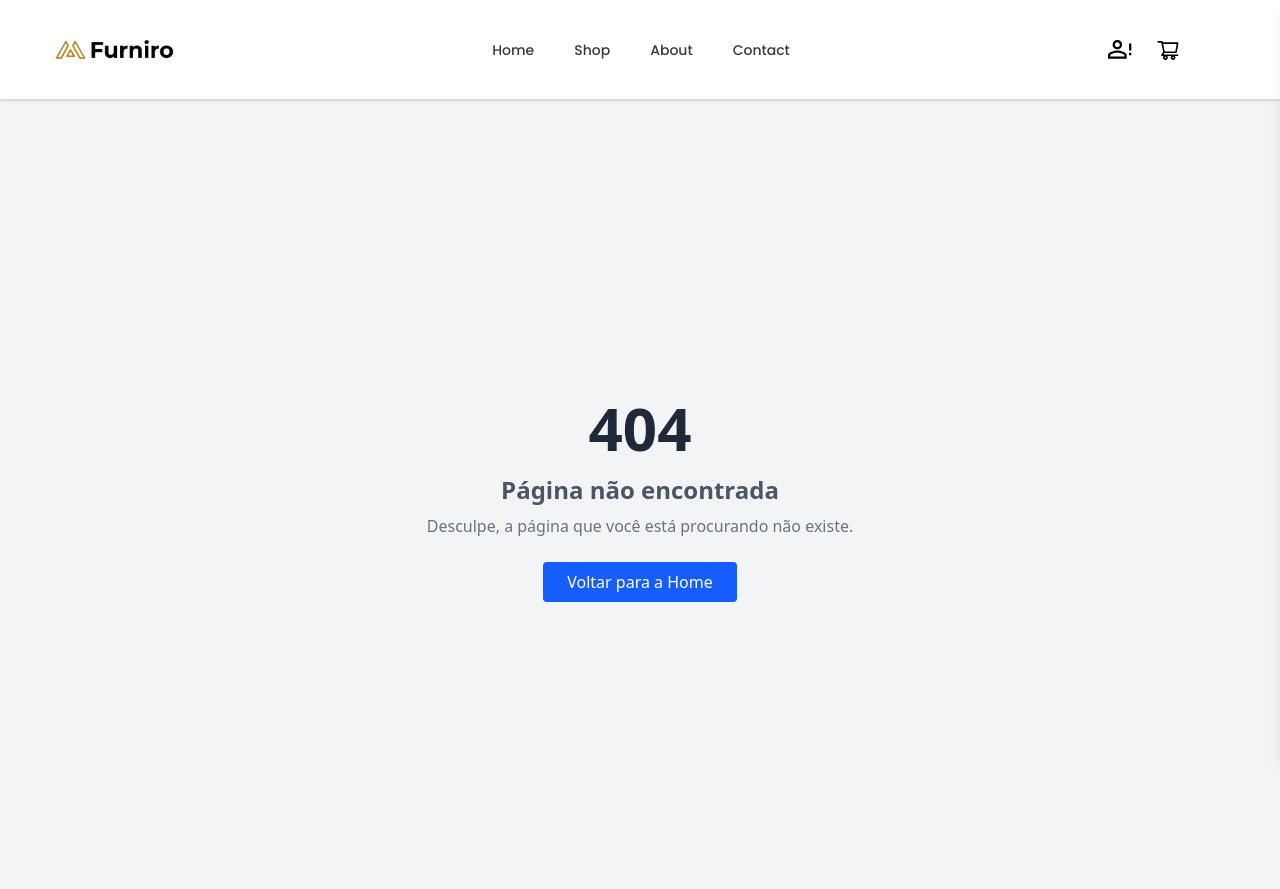
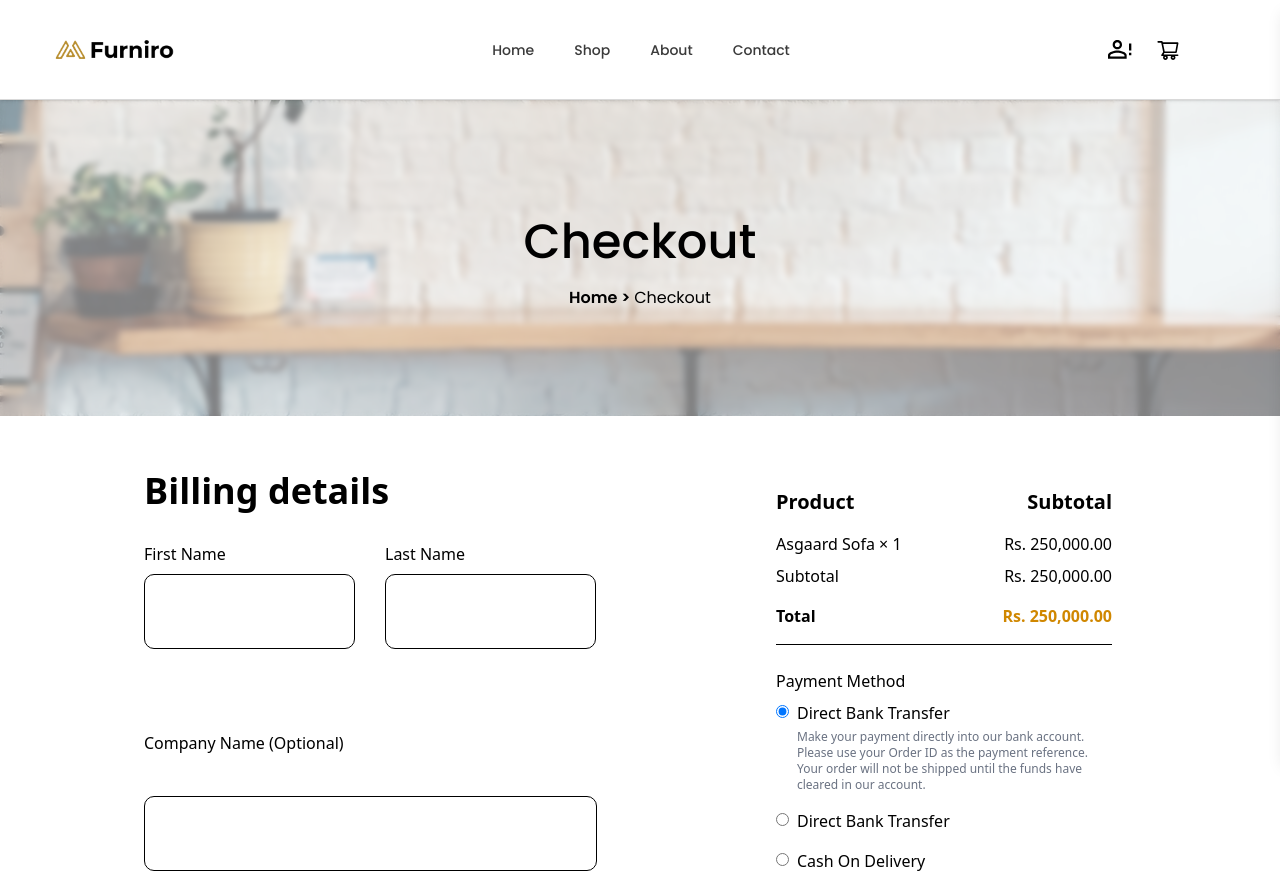
Before and after one commit to RafaelTeixeira1/furniro-web, a React (Vite) app: page /checkout in a window 1280 px wide. Shown: the top 889 px of the page. Built offline with nearby package versions, Linux system fonts and the light colour scheme.

Commit message:
feat: implementa CheckoutPage

```diff
--- /dev/null
+++ b/src/pages/CheckoutPage.tsx
@@ -0,0 +1,159 @@
+import React, { useState } from "react";
+import ShopBar from "../components/common/ShopBar";
+import StoreAdvantages from "../components/common/StoreAdvantages";
+
+const CheckoutPage: React.FC = () => {
+  const breadcrumb = ["Home", "Checkout"];
+  const [selectedPayment, setSelectedPayment] = useState("bank1");
+
+  const paymentMethods = [
+    {
+      id: "bank1",
+      label: "Direct Bank Transfer",
+      description:
+        "Make your payment directly into our bank account. Please use your Order ID as the payment reference. Your order will not be shipped until the funds have cleared in our account."
+    },
+    {
+      id: "bank2",
+      label: "Direct Bank Transfer",
+      description:
+        "Make your payment directly into our bank account. Please use your Order ID as the payment reference. Your order will not be shipped until the funds have cleared in our account."
+    },
+    {
+      id: "cod",
+      label: "Cash On Delivery",
+      description: "Pay with cash upon delivery."
+    }
+  ];
+
+  const fields = [
+    "Company Name (Optional)",
+    "ZIP code",
+    "Country / Region",
+    "Street Address",
+    "Town / City",
+    "Province",
+    "Add-on Address",
+    "Email Address"
+  ];
+
+  return (
+    <div className="flex flex-col min-h-screen">
+      <ShopBar breadcrumb={breadcrumb} />
+
+      <main className="flex flex-col md:flex-row justify-center gap-8 px-4 md:px-8 lg:px-16 py-12 max-w-[1440px] mx-auto w-full">
+
+        {/* Checkout Form */}
+        <section className="flex-1 max-w-xl w-full">
+          <h2 className="text-[36px] font-semibold mb-6">Billing details</h2>
+          <form className="flex flex-col">
+
+            {/* First Name & Last Name side by side */}
+            <div className="flex gap-[30px] mb-[82px]">
+              <div className="flex flex-col">
+                <label className="text-[16px] font-medium mb-2">First Name</label>
+                <input
+                  type="text"
+                  className="border p-3 rounded-[10px] w-[211px] h-[75px]"
+                />
+              </div>
+              <div className="flex flex-col">
+                <label className="text-[16px] font-medium mb-2">Last Name</label>
+                <input
+                  type="text"
+                  className="border p-3 rounded-[10px] w-[211px] h-[75px]"
+                />
+              </div>
+            </div>
+
+            {/* Label in the middle for Company Name (Optional) */}
+            <label className="text-[16px] font-medium mb-[41px] text-left">
+              Company Name (Optional)
+            </label>
+            <input
+              type="text"
+              className="border p-3 rounded-[10px] w-[453px] h-[75px]"
+            />
+
+            {/* Remaining fields with labels in the middle */}
+            {fields.slice(1).map((label, idx) => (
+              <React.Fragment key={idx}>
+                <label className="text-[16px] font-medium mt-[41px] mb-[41px] text-left">
+                  {label}
+                </label>
+                <input
+                  type={label === "Email Address" ? "email" : "text"}
+                  className="border p-3 rounded-[10px] w-[453px] h-[75px]"
+                />
+              </React.Fragment>
+            ))}
+
+            {/* Additional Information */}
+            <textarea
+              placeholder="Additional Information"
+              className="border p-3 rounded-[10px] w-[453px] h-[75px] text-gray-400 placeholder-gray-400 mt-[41px]"
+              rows={3}
+            />
+          </form>
+        </section>
+
+        {/* Order Summary */}
+        <aside className="w-full md:max-w-sm p-6 rounded h-fit">
+          <div className="flex justify-between mb-4">
+            <h2 className="text-xl font-semibold">Product</h2>
+            <h2 className="text-xl font-semibold">Subtotal</h2>
+          </div>
+
+          <div className="flex justify-between mb-2">
+            <span>Asgaard Sofa × 1</span>
+            <span>Rs. 250,000.00</span>
+          </div>
+          <div className="flex justify-between mb-2">
+            <span>Subtotal</span>
+            <span>Rs. 250,000.00</span>
+          </div>
+          <div className="flex justify-between font-semibold pt-2 mt-2">
+            <span>Total</span>
+            <span className="text-yellow-600">Rs. 250,000.00</span>
+          </div>
+
+          <hr className="my-4" />
+
+          <div className="mt-6">
+            <p className="font-medium mb-2">Payment Method</p>
+            {paymentMethods.map((method) => (
+              <label key={method.id} className="flex items-start mb-4 gap-2 cursor-pointer">
+                <input
+                  type="radio"
+                  name="payment"
+                  checked={selectedPayment === method.id}
+                  onChange={() => setSelectedPayment(method.id)}
+                  className="mt-1"
+                />
+                <div>
+                  <span className="font-medium">{method.label}</span>
+                  {selectedPayment === method.id && (
+                    <p className="text-xs text-gray-500 mt-1">{method.description}</p>
+                  )}
+                </div>
+              </label>
+            ))}
+          </div>
+
+          <p className="text-xs text-gray-500 mt-4">
+            Your personal data will be used to support your experience throughout this website,
+            to manage access to your account, and for other purposes described in our privacy policy.
+          </p>
+
+          <button className="w-full border mt-6 py-3 rounded hover:bg-gray-100 transition">
+            Place order
+          </button>
+        </aside>
+      </main>
+
+      <StoreAdvantages />
+    </div>
+  );
+};
+
+export default CheckoutPage;
--- a/src/router/AppRoutes.tsx
+++ b/src/router/AppRoutes.tsx
@@ -6,6 +6,7 @@ import ShopPage from "../pages/ShopPage";
 import NotFoundPage from "../pages/NotFoundPage";
 import SingleProductPage from "../pages/SingleProductPage";
 import CartPage from "../pages/CartPage";
+import CheckoutPage from "../pages/CheckoutPage"; // ✅ importado
 
 const AppRoutes = () => {
   return (
@@ -16,8 +17,9 @@ const AppRoutes = () => {
       <Route path="/shop/dining" element={<ShopPage />} />
       <Route path="/shop/bedroom" element={<ShopPage />} />
       <Route path="/product/:id" element={<SingleProductPage />} />
+      <Route path="/cart" element={<CartPage />} />
+      <Route path="/checkout" element={<CheckoutPage />} /> {/* ✅ adicionada */}
       <Route path="*" element={<NotFoundPage />} />
-      <Route path="/cart" element={<CartPage />} />
     </Routes>
   );
 };
```
